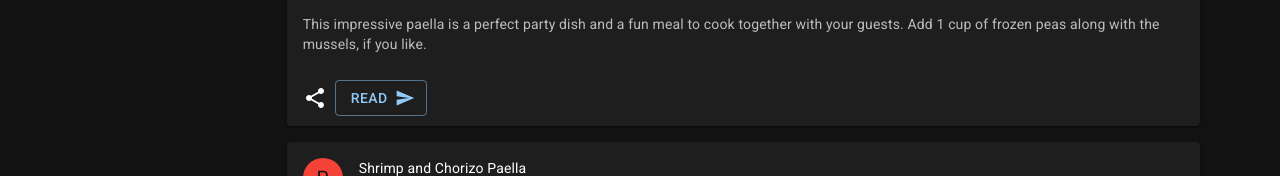
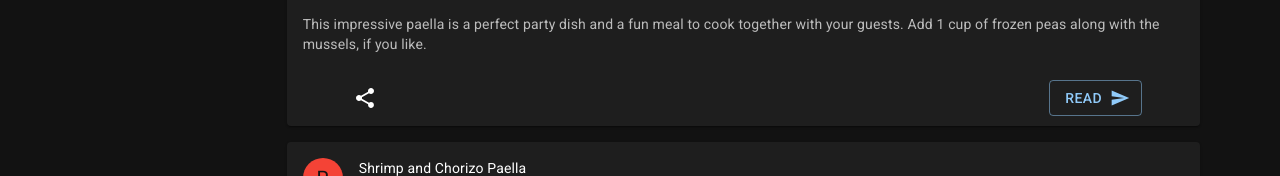
Before and after one commit to naxrohan/portfolio_site, a React (Create React App) app: page /blog in a window 1280 px wide. Shown: the part 318-494 px from the top of the page. Built offline with nearby package versions, Linux system fonts and the light colour scheme.

Commit message:
Blog post full mode

```diff
--- a/src/components/BlogArticleItem.jsx
+++ b/src/components/BlogArticleItem.jsx
@@ -1,6 +1,5 @@
-import React, { useState } from 'react'
-import { ExpandMore } from '@mui/icons-material';
-import { Avatar, Box, Button, Card, CardActions, CardContent, CardHeader, CardMedia, Collapse, IconButton, Typography } from '@mui/material';
+import React from 'react'
+import { Avatar, Box, Button, Card, CardActions, CardContent, CardHeader, CardMedia, IconButton, Typography } from '@mui/material';
 import { red } from '@mui/material/colors';
 import ShareIcon from '@mui/icons-material/Share';
 import SendIcon from '@mui/icons-material/Send';
@@ -20,6 +19,9 @@ const BlogArticleItem = ({ type, data }) => {
                         R
                     </Avatar>
                 }
+                action={
+                    type === "full" ? <IconButton aria-label="share"><ShareIcon /></IconButton> : ""
+                }
                 title="Shrimp and Chorizo Paella"
                 subheader="September 14, 2016"
             />
@@ -36,15 +38,23 @@ const BlogArticleItem = ({ type, data }) => {
                     if you like.
                 </Typography>
             </CardContent>
-            <CardActions disableSpacing>
+            <CardActions sx={{
+                    display: "flex",
+                    alignItems:"center",
+                    justifyContent:"space-between",
+                    margin: "0 50px 0 50px" }}>
+               { (type === "short") ?
+                <>
                     <IconButton aria-label="share">
                         <ShareIcon />
                     </IconButton>
                     <Button variant="outlined" endIcon={<SendIcon />} href={`/blog/how-to-use-docker`}>
                         Read
                     </Button>
+                </>
+                : "" }
             </CardActions>
-            {(type == "full") ?
+            {(type === "full") ?
                 <Box >
                     <CardContent>
                         <Typography paragraph>Method:</Typography>
```
Lines whose indentation alone changed are shown as unchanged.
